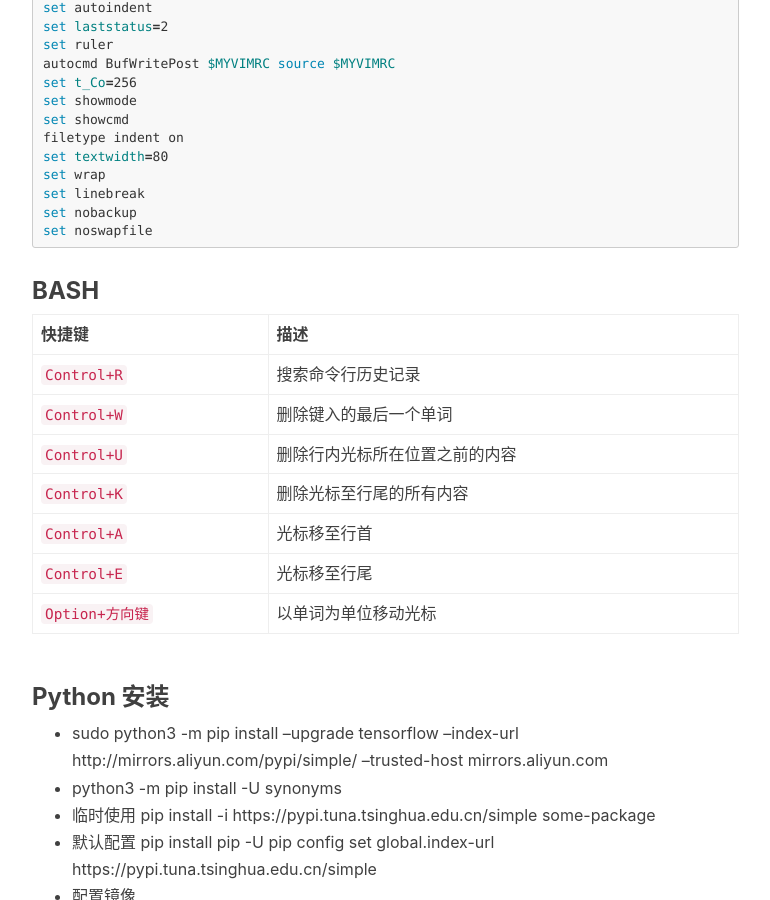
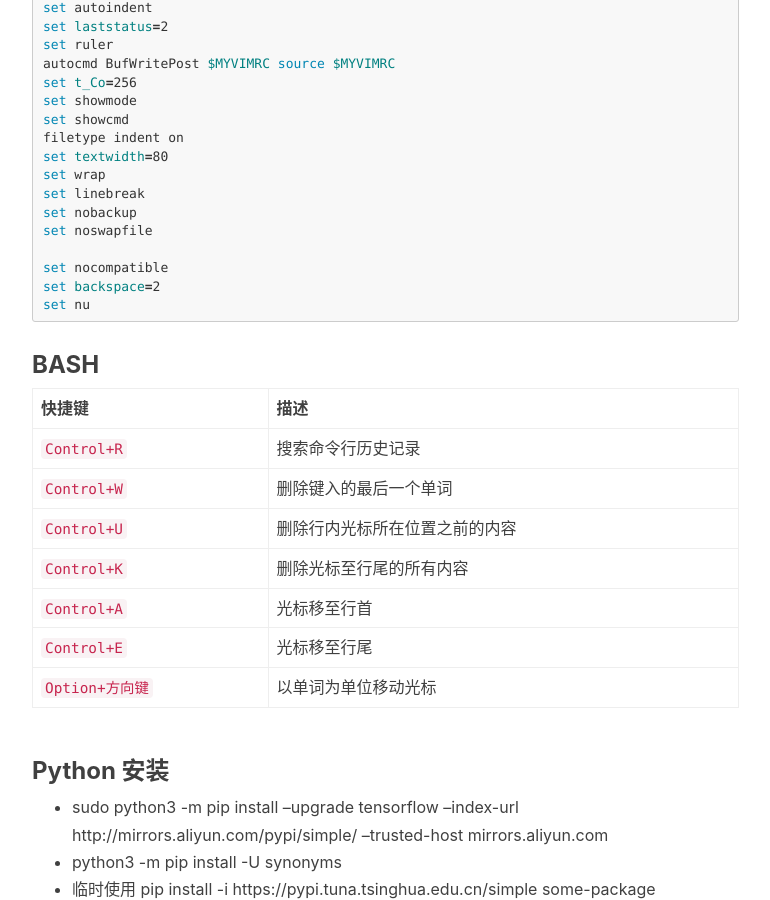
Before and after one commit to cddesire/cddesire.github.io, a Jekyll site: the page built from _posts/2017-05-14-common-tool.markdown, in a window 1280 px wide and 900 px high, scrolled down 5707 px. Shown: the whole window, without its empty margins (233-1003 px from the left). Built offline with Jekyll 4.4.1, drawn with Linux system fonts in a browser that asks for light colours; nearby versions of some CDN libraries; comment, search, counter and statistics services are not loaded.

Commit message:
Update 2017-05-14-common-tool.markdown

````diff
--- a/_posts/2017-05-14-common-tool.markdown
+++ b/_posts/2017-05-14-common-tool.markdown
@@ -221,6 +221,10 @@ set wrap
 set linebreak
 set nobackup
 set noswapfile
+
+set nocompatible
+set backspace=2
+set nu
 ```
 
 ### BASH
````
